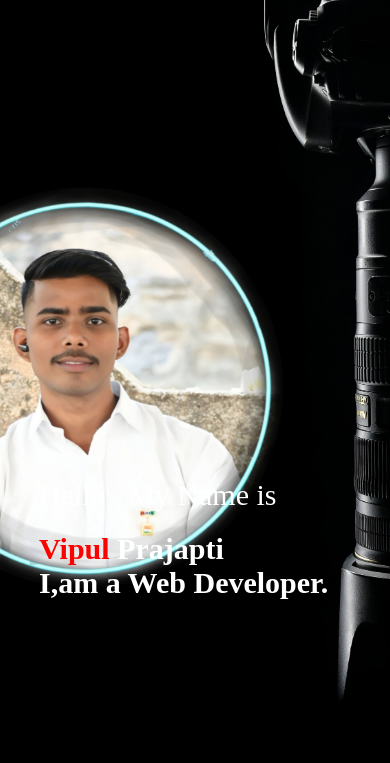
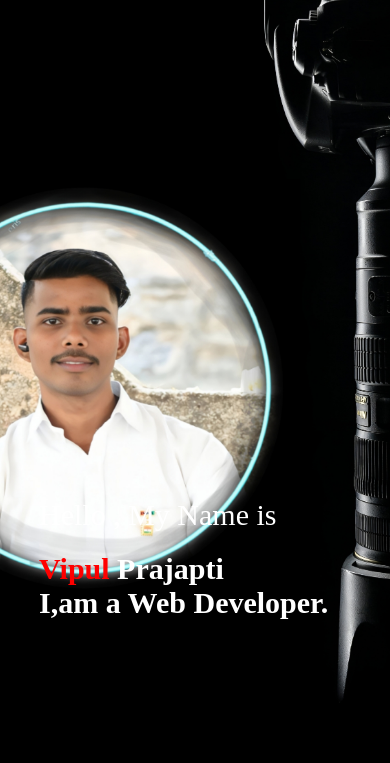
Before and after one commit to Vipul-20/My-profile, a plain HTML site: page index.html in a window 390 px wide. Shown: the part 81-844 px from the top of the page. Drawn offline with nearby package versions, Linux system fonts and the light colour scheme.

Commit message:
responsive update

```diff
--- a/index.html
+++ b/index.html
@@ -19,7 +19,7 @@
   <body>
     <!-- MARK:header part-->
     <div class="header">
-      <div class="cantainer">
+      <div class="container">
         <nav>
           <img src="image/my name logo.png" alt="logo" class="logo" />
           <ul>
--- a/styel.css
+++ b/styel.css
@@ -20,7 +20,7 @@ body {
   background-size: cover;
   background-position: center;
 }
-.cantainer {
+.container {
   padding: 10px 10%;
 }
 nav {
@@ -941,9 +941,6 @@ video {
   .header {
     background-image: url("image/before.jpg");
   }
-  .header-text {
-    margin-top: 500px;
-  }
   /* .header-text p {
     position: absolute;
     margin-top: 150px;
@@ -1012,4 +1009,20 @@ video {
     margin-left: 53px;
     font-size: 17px;
   }
+  /* some changes */
+  * {
+    display: revert-layer;
+  }
+  .header-text {
+    margin-top: 520px;
+  }
+  /* .container {
+    margin-left: -41px;
+  } */
+  .login-box {
+    margin: 30px -30px;
+  }
+  .toggle {
+    display: none;
+  }
 }
```
